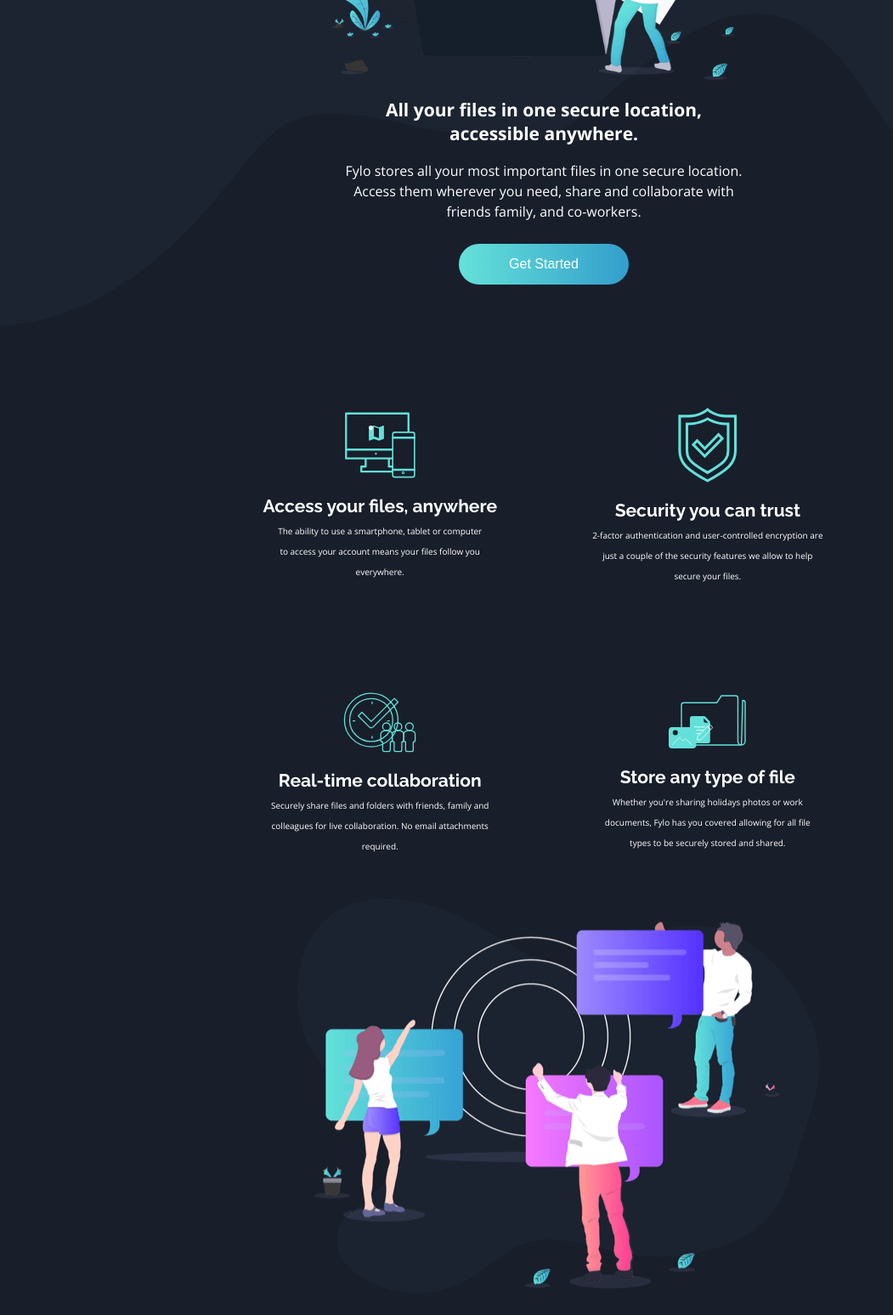
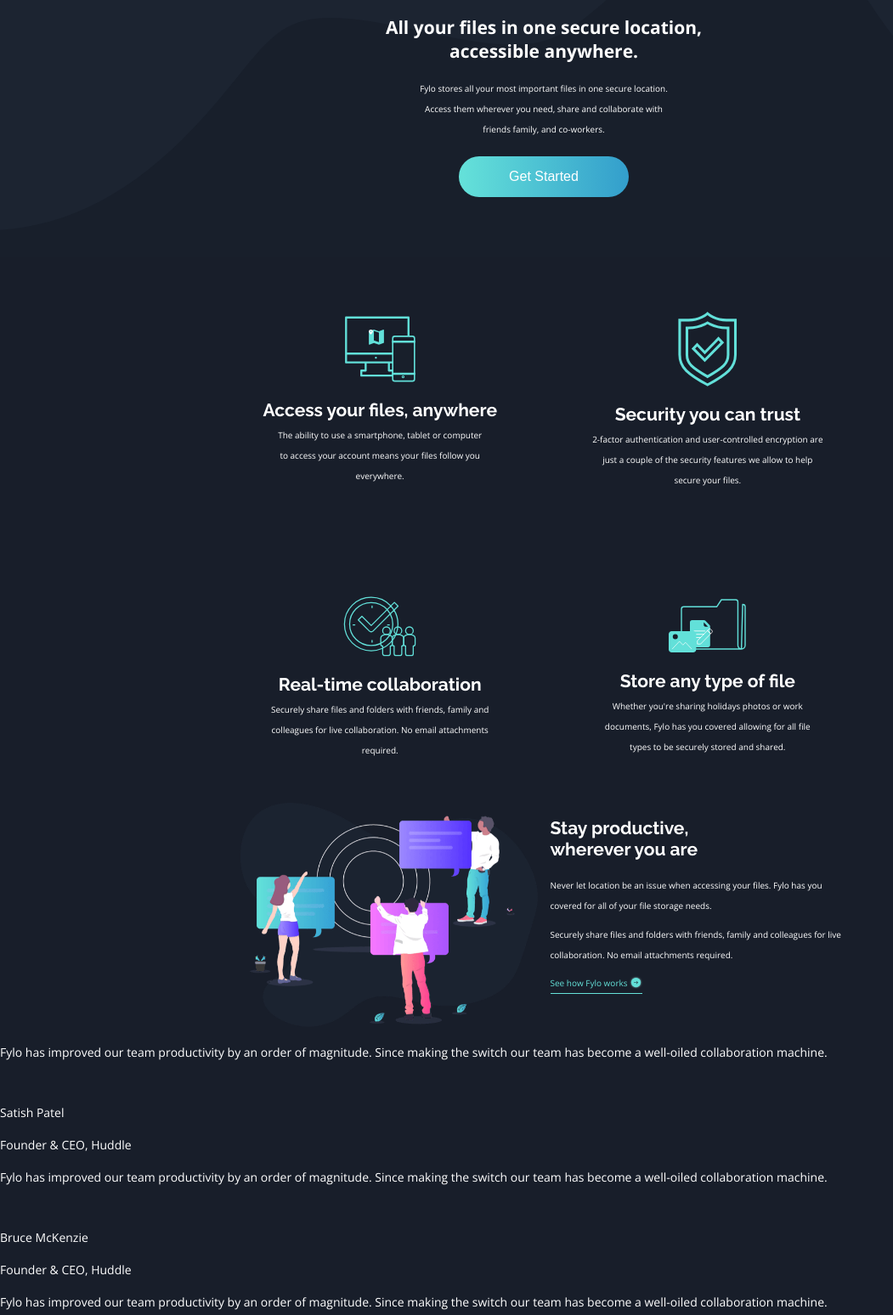
Before and after one commit to tracynuwagaba/fylo-landing-page, a plain HTML site: page index.html in a window 1280 px wide. Shown: the part 478-2026 px from the top of the page at 85% size, without its empty margins (0-1051 px from the left). Drawn offline with nearby package versions, Linux system fonts and the light colour scheme.

Commit message:
style the productive section

```diff
--- a/index.html
+++ b/index.html
@@ -101,8 +101,8 @@
     <section class="productive">
         <div class="wrapper">
             <div class="productive-grid">
-                <div class="productive-img">
-                    <img src="./images/stay-productive.png" alt="stay productive illustration">
+                <div>
+                    <img src="./images/stay-productive.png" alt="stay productive illustration" class="productive-img">
                 </div>
                 <div class="info">
                     <h2>Stay productive, <br> wherever you are</h2>
--- a/style.css
+++ b/style.css
@@ -42,10 +42,10 @@ button:hover {
 
 /* Navigation */
 header {
-  font-size: 2rem;
+  /* font-size: 1rem; */
   font-family: "Raleway", sans-serif;
-  margin: 20px;
-  font-weight: bold;
+  /* margin: 20px; */
+  /* font-weight: bold; */
   text-align: center;
 }
 
@@ -60,6 +60,8 @@ nav {
 nav .logo {
   width: 100px;
   height: auto;
+  font-weight: bold;
+  font-size: 1rem;
 }
 
 nav ul {
@@ -74,6 +76,8 @@ nav li {
 nav a {
   text-decoration: none;
   color: #fff;
+  font-family: "Open Sans", sans-serif;
+  font-size: 10px;
 }
 
 /* Hero section */
@@ -95,12 +99,12 @@ nav a {
 }
 
 .hero p {
-  font-size: 1rem;
+  font-size: 10px;
 }
 
 .hero button {
   margin-top: 10px;
-  margin-bottom: 80px;
+  margin-bottom: 70px;
 }
 
 /* Features section */
@@ -151,13 +155,23 @@ nav a {
   text-align: left;
 }
 
+.productive-grid {
+  display: grid;
+  grid-template-columns: 1fr 1fr;
+  grid-gap: 15px;
+}
+
 .productive-img {
-  width: 500px;
+  width: 350px;
 }
 
 .productive .info {
-  margin: 50px;
-  max-width: 500px;
+  /* margin: 50px; */
+  /* max-width: 500px; */
+}
+
+.productive p {
+  font-size: 10px;
 }
 
 .productive h2 {
@@ -170,6 +184,7 @@ nav a {
   text-decoration: none;
   border-bottom: 1px solid var(--cyan);
   padding-bottom: 5px;
+  font-size: 10px;
 }
 
 .productive a img {
```
Also changed, not shown: images/logo.svg (added).
